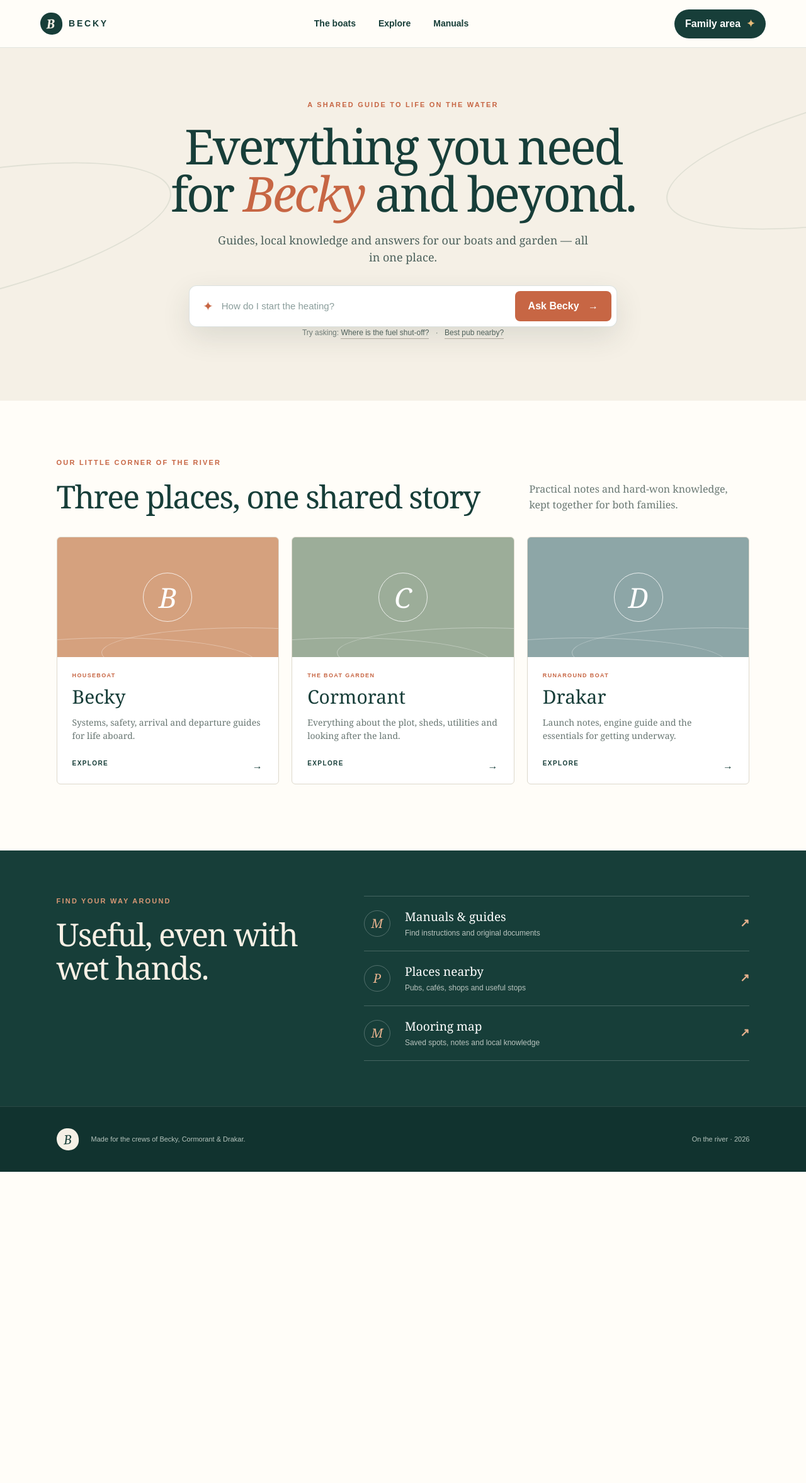
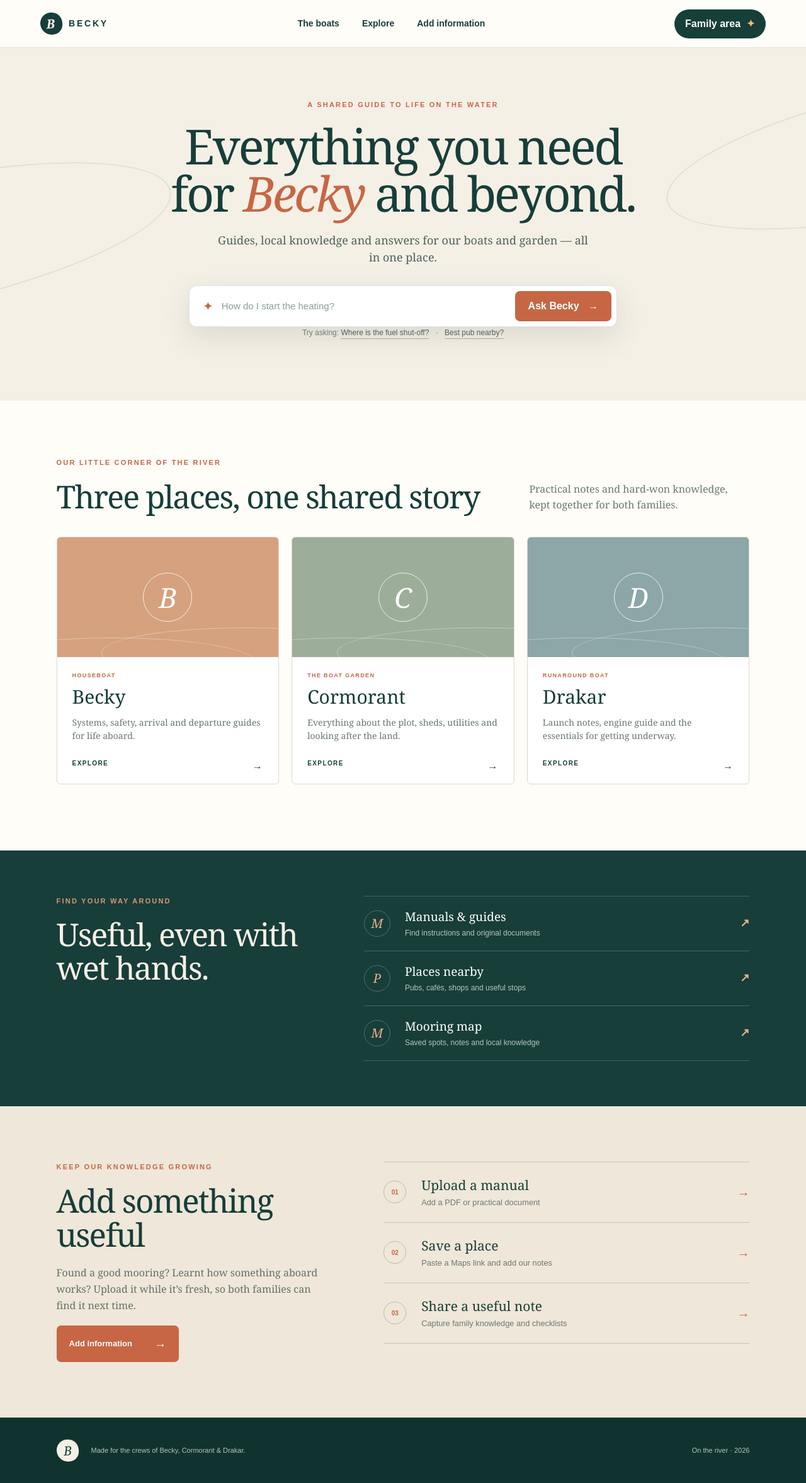
Before and after one commit to ollieolby/BeckyWebsite, a Next.js app: page / in a window 1280 px wide. Shown: the whole page at 63% size. Before the commit the page ends 1860 px from the top, so only its background shows below. Built offline with nearby package versions, Linux system fonts and the light colour scheme.

Commit message:
Add clear homepage contribution section

```diff
--- /dev/null
+++ b/app/add-information.css
@@ -0,0 +1 @@
+.add-information{padding:88px clamp(24px,7vw,110px);display:grid;grid-template-columns:.85fr 1.15fr;gap:90px;background:#efe7d9;color:var(--ink)}.add-information-copy h2{font:500 clamp(38px,4vw,54px)/1.05 Georgia,serif;letter-spacing:-.035em;margin:0 0 20px}.add-information-copy>p:not(.kicker){max-width:470px;color:#60706b;font:16px/1.65 Georgia,serif}.add-primary{display:inline-flex;align-items:center;gap:35px;margin-top:18px;padding:15px 20px;border-radius:7px;background:var(--rust);color:#fff;font-size:13px;font-weight:800}.add-primary span{font-size:19px}.add-options{border-top:1px solid rgba(23,62,57,.2)}.add-options a{display:grid;grid-template-columns:42px 1fr auto;grid-template-rows:auto auto;column-gap:18px;padding:22px 0;border-bottom:1px solid rgba(23,62,57,.2);align-items:center}.add-options a>span{grid-row:1/3;width:36px;height:36px;display:grid;place-items:center;border:1px solid rgba(23,62,57,.25);border-radius:50%;font-size:10px;font-weight:800;color:var(--rust)}.add-options strong{font:21px Georgia,serif}.add-options small{color:#6c7975;margin-top:4px}.add-options b{grid-column:3;grid-row:1/3;color:var(--rust);font-size:20px}.add-options a:hover strong{color:var(--rust)}@media(max-width:760px){.add-information{grid-template-columns:1fr;gap:48px;padding-top:65px;padding-bottom:65px}}
--- a/app/layout.tsx
+++ b/app/layout.tsx
@@ -3,6 +3,7 @@ import './globals.css';
 import './admin.css';
 import './ask-becky.css';
 import './login.css';
+import './add-information.css';
 
 export const metadata: Metadata = {
   title: 'Becky — The boat guide',
--- a/app/page.tsx
+++ b/app/page.tsx
@@ -17,7 +17,7 @@ export default function Home() {
     <main>
       <header className="site-header">
         <a className="brand" href="#top" aria-label="Becky home"><span className="brand-mark">B</span><span>BECKY</span></a>
-        <nav aria-label="Main navigation"><a href="#vessels">The boats</a><a href="#explore">Explore</a><a href="#manuals">Manuals</a></nav>
+        <nav aria-label="Main navigation"><a href="#vessels">The boats</a><a href="#explore">Explore</a><a href="#add-information">Add information</a></nav>
         <a className="ask-small" href="/admin">Family area <span>✦</span></a>
       </header>
 
@@ -53,6 +53,20 @@ export default function Home() {
         </div>
       </section>
 
+      <section className="add-information" id="add-information">
+        <div className="add-information-copy">
+          <p className="kicker">Keep our knowledge growing</p>
+          <h2>Add something useful</h2>
+          <p>Found a good mooring? Learnt how something aboard works? Upload it while it’s fresh, so both families can find it next time.</p>
+          <a className="add-primary" href="/admin">Add information <span>→</span></a>
+        </div>
+        <div className="add-options">
+          <a href="/admin"><span>01</span><strong>Upload a manual</strong><small>Add a PDF or practical document</small><b>→</b></a>
+          <a href="/admin"><span>02</span><strong>Save a place</strong><small>Paste a Maps link and add our notes</small><b>→</b></a>
+          <a href="/admin"><span>03</span><strong>Share a useful note</strong><small>Capture family knowledge and checklists</small><b>→</b></a>
+        </div>
+      </section>
+
       <footer id="manuals"><span className="brand-mark inverse">B</span><p>Made for the crews of Becky, Cormorant &amp; Drakar.</p><span>On the river · 2026</span></footer>
     </main>
   );
```
